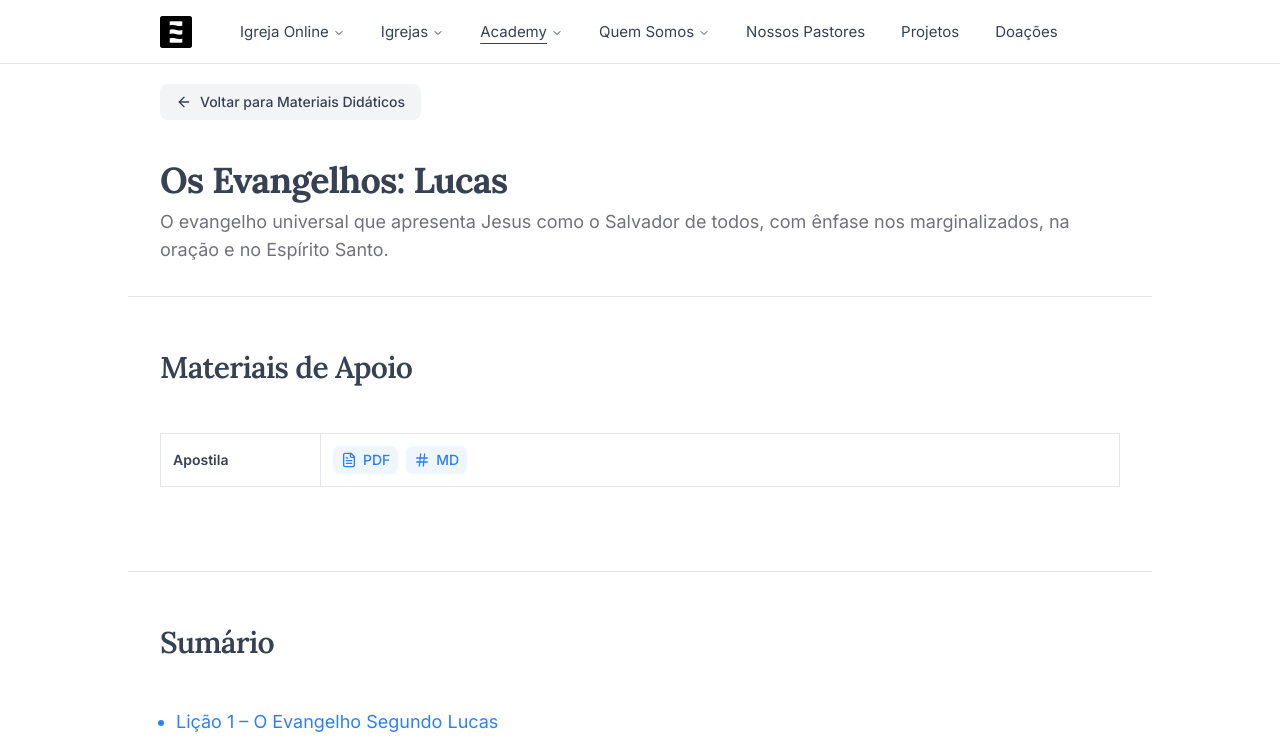
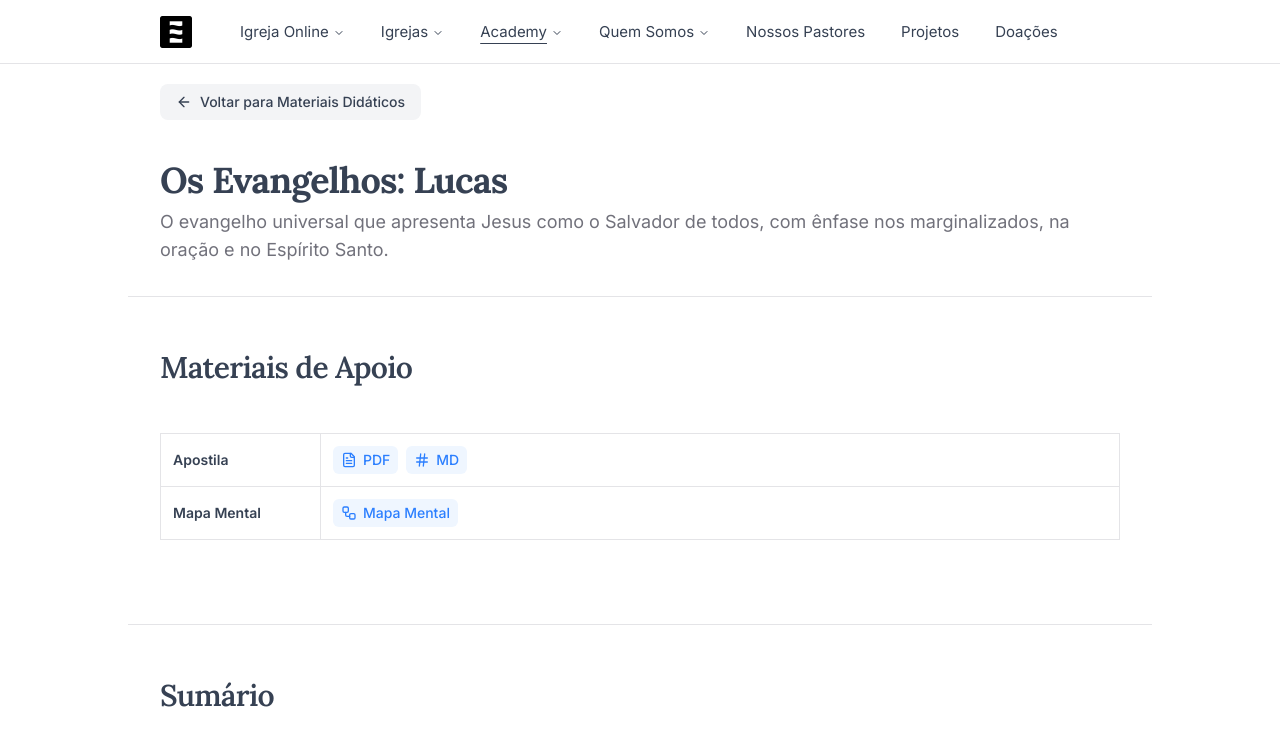
Before and after one commit to oceanodg/ocn-institucional-v4, a Next.js app: page /oceano-academy/materiais-didaticos/lucas in a window 1280 px wide. Shown: the top 748 px of the page. Built offline with nearby package versions, Linux system fonts and the light colour scheme.

Commit message:
feat: add new mind map link for Mapa Mental to enhance educational resources in Lucas course materials

```diff
--- a/app/(site)/oceano-academy/materiais-didaticos/lucas/page.tsx
+++ b/app/(site)/oceano-academy/materiais-didaticos/lucas/page.tsx
@@ -1,4 +1,4 @@
-import { FileText, Hash } from "lucide-react";
+import { FileText, Hash, Workflow } from "lucide-react";
 import { HeroContainer } from "~/components/hero";
 import { AllTeachingMaterialsBackButton } from "~/components/back-buttons/all-teaching-materials";
 import { H1, H2, H3, P, Separator } from "~/components/ui";
@@ -52,6 +52,19 @@ export default function CursoLucas() {
                   <LinkSmall href="/oceano-academy/materiais-didaticos/lucas.md">
                     <Hash className="size-4" />
                     MD
+                  </LinkSmall>
+                </TableCellLinksContainer>
+              </TableCell>
+            </TableRow>
+            <TableRow className="hover:bg-transparent">
+              <TableCell className="border font-semibold">
+                Mapa Mental
+              </TableCell>
+              <TableCell>
+                <TableCellLinksContainer>
+                  <LinkSmall href="https://whimsical.com/ocn7/ocn-escola-biblica-GgrjZLEXpFtuzvGrxYkM7b">
+                    <Workflow className="size-4" />
+                    Mapa Mental
                   </LinkSmall>
                 </TableCellLinksContainer>
               </TableCell>
```
